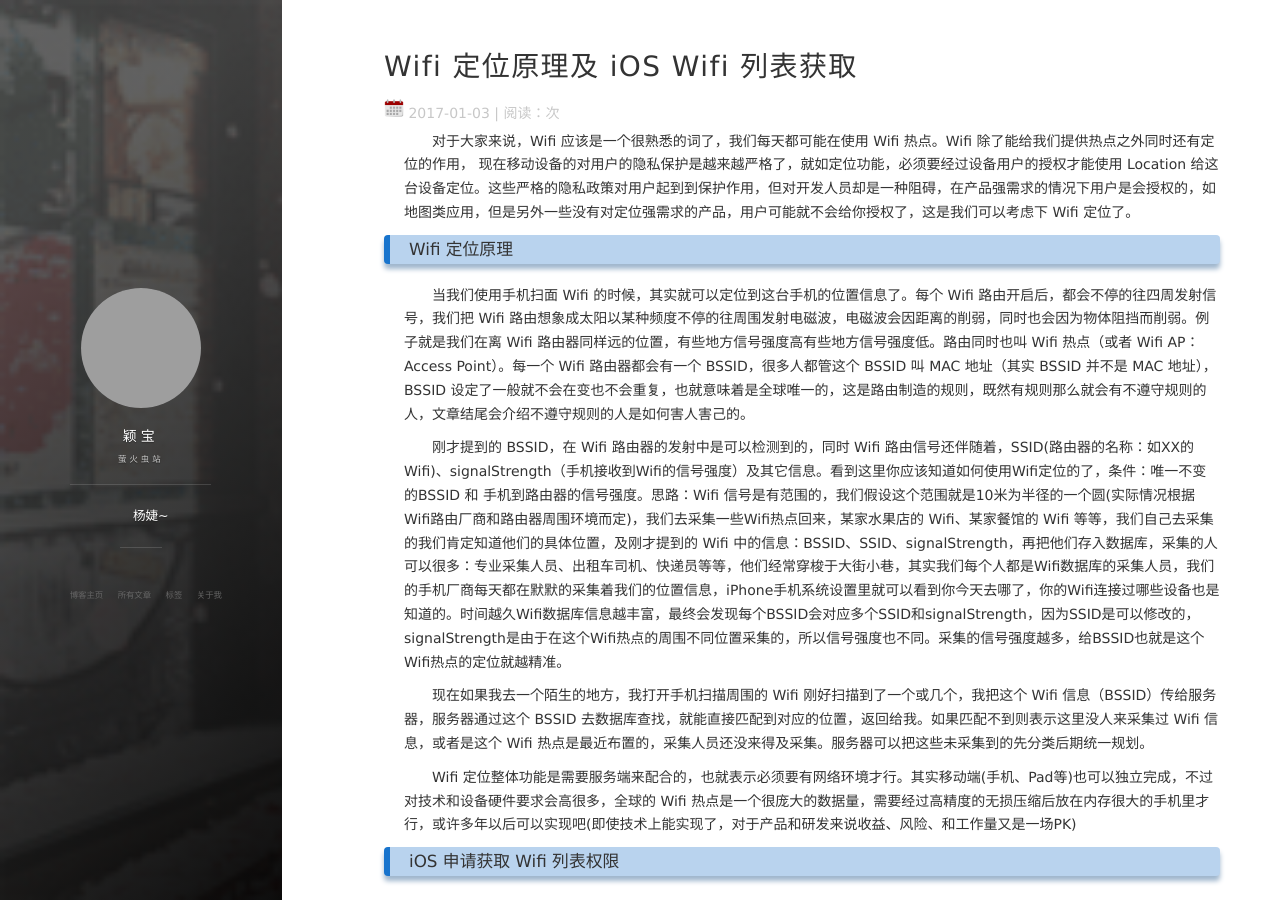
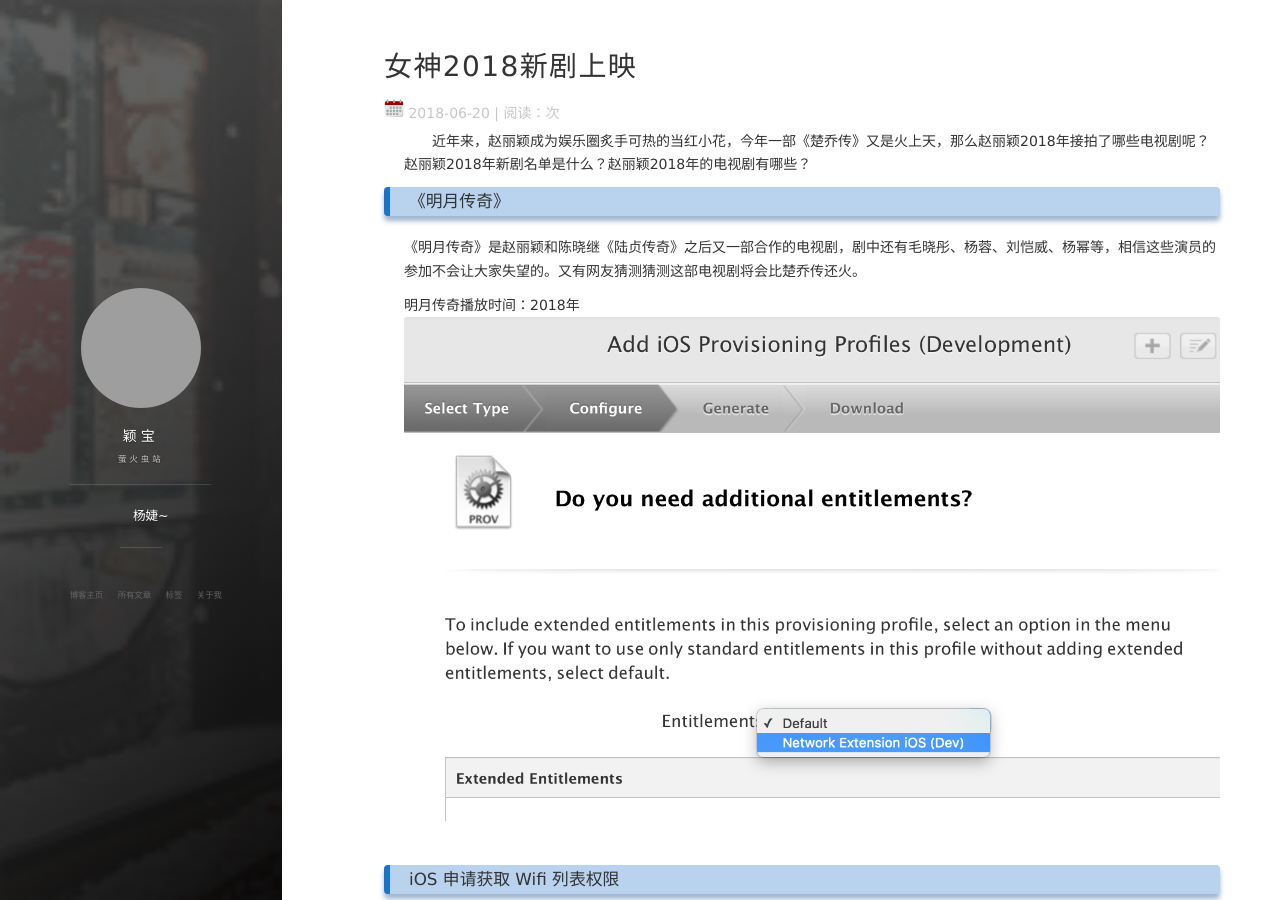
Before and after one commit to Gemkerr/Gemkerr-.github.io, a Jekyll site: the page built from _posts/2017-01-03-新剧.md, in a window 1280 px wide and 900 px high. Built offline with Jekyll 4.4.1, drawn with Linux system fonts in a browser that asks for light colours; nearby versions of some CDN libraries; comment, search, counter and statistics services are not loaded; some of the changed text lies outside the part shown; grey boxes are pictures that could not be loaded.

Commit message:
Update and rename 2017-01-03-iOS_Wifilist.md to 2017-01-03-新剧.md

```diff
--- a/_posts/2017-01-03-iOS_Wifilist.md
+++ b/_posts/2017-01-03-新剧.md
@@ -1,21 +1,18 @@
 ---
 layout: post
-title: Wifi 定位原理及 iOS Wifi 列表获取
-date: 2017-01-03
+title: 女神2018新剧上映
+date: 2018-06-20
 tag: iOS
 ---
 
-　　对于大家来说，Wifi 应该是一个很熟悉的词了，我们每天都可能在使用 Wifi 热点。Wifi 除了能给我们提供热点之外同时还有定位的作用， 现在移动设备的对用户的隐私保护是越来越严格了，就如定位功能，必须要经过设备用户的授权才能使用 Location 给这台设备定位。这些严格的隐私政策对用户起到到保护作用，但对开发人员却是一种阻碍，在产品强需求的情况下用户是会授权的，如地图类应用，但是另外一些没有对定位强需求的产品，用户可能就不会给你授权了，这是我们可以考虑下 Wifi 定位了。
+　　近年来，赵丽颖成为娱乐圈炙手可热的当红小花，今年一部《楚乔传》又是火上天，那么赵丽颖2018年接拍了哪些电视剧呢？赵丽颖2018年新剧名单是什么？赵丽颖2018年的电视剧有哪些？
+### 《明月传奇》
 
-### Wifi 定位原理
+《明月传奇》是赵丽颖和陈晓继《陆贞传奇》之后又一部合作的电视剧，剧中还有毛晓彤、杨蓉、刘恺威、杨幂等，相信这些演员的参加不会让大家失望的。又有网友猜测猜测这部电视剧将会比楚乔传还火。
 
-　　当我们使用手机扫面 Wifi 的时候，其实就可以定位到这台手机的位置信息了。每个 Wifi 路由开启后，都会不停的往四周发射信号，我们把 Wifi 路由想象成太阳以某种频度不停的往周围发射电磁波，电磁波会因距离的削弱，同时也会因为物体阻挡而削弱。例子就是我们在离 Wifi 路由器同样远的位置，有些地方信号强度高有些地方信号强度低。路由同时也叫 Wifi 热点（或者 Wifi AP：Access Point）。每一个 Wifi 路由器都会有一个 BSSID，很多人都管这个 BSSID 叫 MAC 地址（其实 BSSID 并不是 MAC 地址），BSSID 设定了一般就不会在变也不会重复，也就意味着是全球唯一的，这是路由制造的规则，既然有规则那么就会有不遵守规则的人，文章结尾会介绍不遵守规则的人是如何害人害己的。
+明月传奇播放时间：2018年
+![](/images/posts/Wifilist/PastedGraphic.png)
 
-　　刚才提到的 BSSID，在 Wifi 路由器的发射中是可以检测到的，同时 Wifi 路由信号还伴随着，SSID(路由器的名称：如XX的Wifi)、signalStrength（手机接收到Wifi的信号强度）及其它信息。看到这里你应该知道如何使用Wifi定位的了，条件：唯一不变的BSSID 和 手机到路由器的信号强度。思路：Wifi 信号是有范围的，我们假设这个范围就是10米为半径的一个圆(实际情况根据Wifi路由厂商和路由器周围环境而定)，我们去采集一些Wifi热点回来，某家水果店的 Wifi、某家餐馆的 Wifi 等等，我们自己去采集的我们肯定知道他们的具体位置，及刚才提到的 Wifi 中的信息：BSSID、SSID、signalStrength，再把他们存入数据库，采集的人可以很多：专业采集人员、出租车司机、快递员等等，他们经常穿梭于大街小巷，其实我们每个人都是Wifi数据库的采集人员，我们的手机厂商每天都在默默的采集着我们的位置信息，iPhone手机系统设置里就可以看到你今天去哪了，你的Wifi连接过哪些设备也是知道的。时间越久Wifi数据库信息越丰富，最终会发现每个BSSID会对应多个SSID和signalStrength，因为SSID是可以修改的，signalStrength是由于在这个Wifi热点的周围不同位置采集的，所以信号强度也不同。采集的信号强度越多，给BSSID也就是这个Wifi热点的定位就越精准。
-
-　　现在如果我去一个陌生的地方，我打开手机扫描周围的 Wifi 刚好扫描到了一个或几个，我把这个 Wifi 信息（BSSID）传给服务器，服务器通过这个 BSSID 去数据库查找，就能直接匹配到对应的位置，返回给我。如果匹配不到则表示这里没人来采集过 Wifi 信息，或者是这个 Wifi 热点是最近布置的，采集人员还没来得及采集。服务器可以把这些未采集到的先分类后期统一规划。
-
-　　Wifi 定位整体功能是需要服务端来配合的，也就表示必须要有网络环境才行。其实移动端(手机、Pad等)也可以独立完成，不过对技术和设备硬件要求会高很多，全球的 Wifi 热点是一个很庞大的数据量，需要经过高精度的无损压缩后放在内存很大的手机里才行，或许多年以后可以实现吧(即使技术上能实现了，对于产品和研发来说收益、风险、和工作量又是一场PK)
 
 
 ### iOS 申请获取 Wifi 列表权限
@@ -148,8 +145,3 @@ NEHotspotNetwork 里有如下信息：
 >* 使用 Demo 我就不提供了，你如果没有申请 NetworkExtension 权限，提供了 Demo 你也无法使用。
 
 <br>
-
-参考资源：[NEHotspotHelper NetworkExtension API iOS9.0](http://stackoverflow.com/questions/31704292/nehotspothelper-networkextension-api-ios9-0)
-
-<br>
-转载请注明：[潘柏信的博客](http://baixin) » [Wifi 定位原理及 iOS Wifi 列表获取](http://baixin.io/2017/01/iOS_Wifilist/)
```
